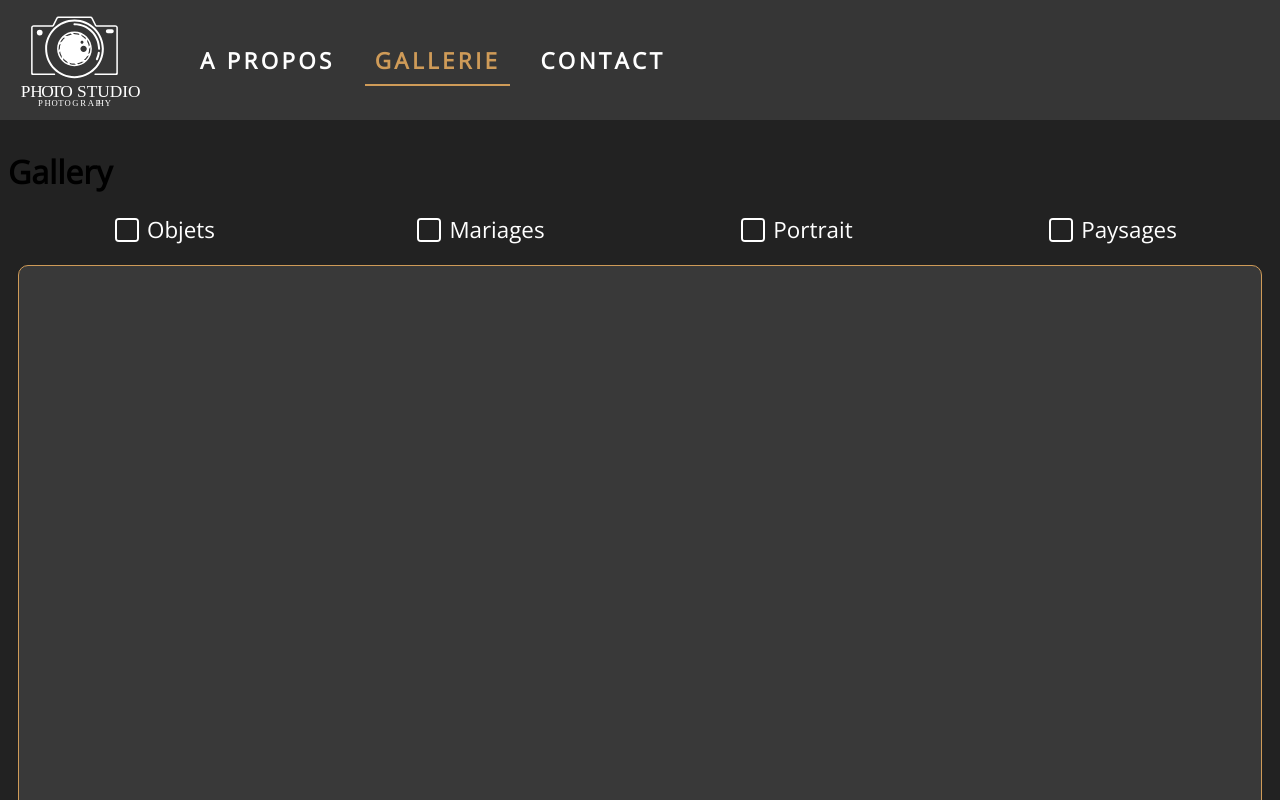
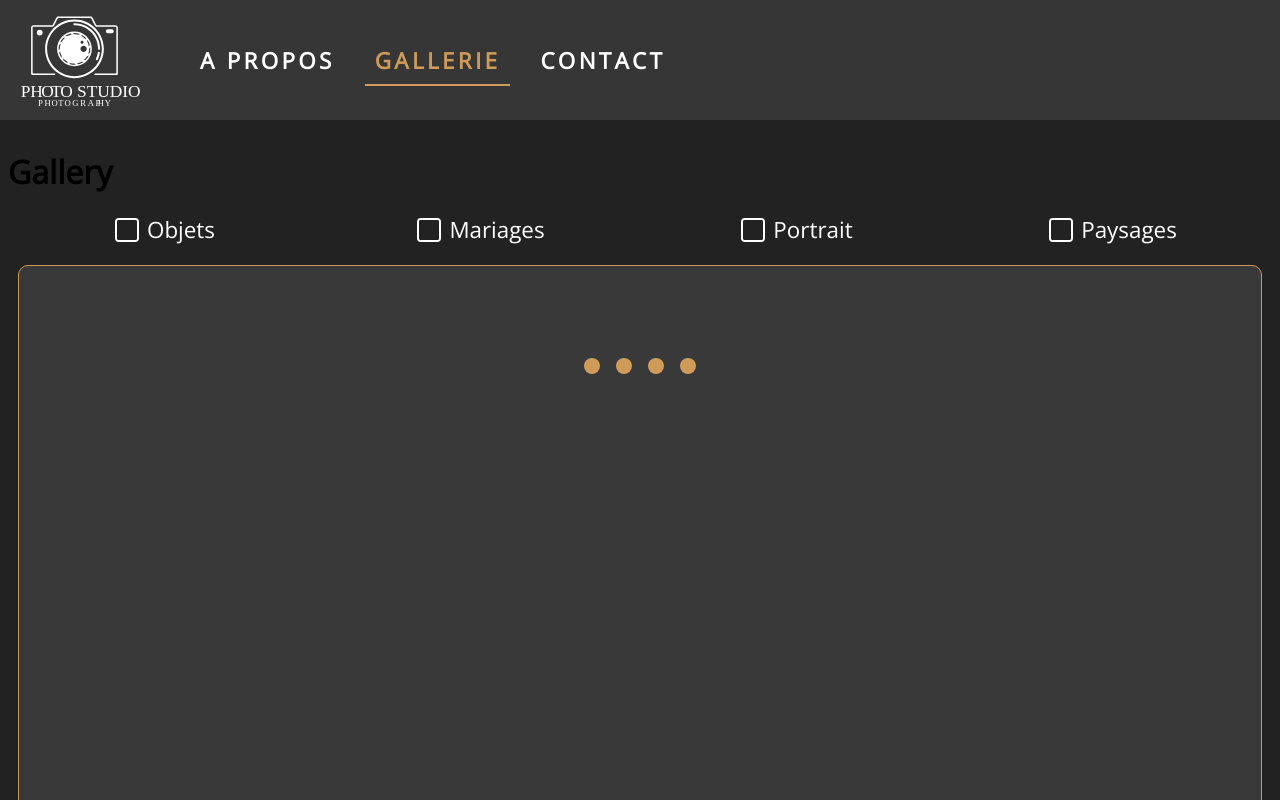
Before and after one commit to Justine-Merlin/Photos-Gallery, a React (Create React App) app in the folder client/: page /gallery in a window 1280 px wide. Shown: the top 800 px of the page. Built offline with nearby package versions, Linux system fonts and the light colour scheme; no server answers.

Commit message:
Ajout du loading dans collection

```diff
--- a/client/src/components/Collection.js
+++ b/client/src/components/Collection.js
@@ -2,12 +2,14 @@ import { useEffect, useState } from 'react';
 import { filteredImages, getImages } from '../api';
 import { useTransition, animated } from 'react-spring';
 import Card from './Card';
+import Loading from './Loading';
 
 const Collection = () => {
 
     const [imageList, setImageList] = useState([]);
     const [filterValue, setFilterValue] = useState('');
     const [nextCursor, setNextCursor] = useState(null);
+    const [isLoading, setIsLoading] = useState(false)
 
     const checkboxsFilter = [
         {id: 0, label: "Objets"},
@@ -17,15 +19,22 @@ const Collection = () => {
 
     useEffect(() => {
         const fetchData = async () => {
-            setImageList([])
+            setImageList([]);
+            setIsLoading(false);
             if(filterValue !== '') {
                 const responseJson = await filteredImages(filterValue);
                 setImageList(responseJson.resources);
                 setNextCursor(responseJson.next_cursor);
+                setTimeout(() => {
+                    setIsLoading(true);
+                }, 200);
             } else {
                 const responseJson = await getImages(nextCursor);
                 setImageList(responseJson.resources);
                 setNextCursor(responseJson.next_cursor);
+                setTimeout(() => {
+                    setIsLoading(true);
+                }, 200);
             }
         };
         fetchData();
@@ -84,13 +93,18 @@ const Collection = () => {
                 </li>
             ))}
             </div>
+
+
             <div className="gallery">
                 <div className='image-grid'>
-                    {transitions((style, image) => (
-                        <animated.div className="img-container" style={{...style}} >
-                                <Card image={image} key={image.asset_id}/>
-                        </animated.div>
-                        ))}
+                    {isLoading ?
+                        transitions((style, image) => (
+                            <animated.div className="img-container" style={{...style}} >
+                                    <Card image={image} key={image.asset_id}/>
+                            </animated.div>
+                    )) :
+                    <Loading />
+                }
                 </div>
                 {nextCursor && <button onClick={handleLoadMoreButtonClick}>Voir plus</button>}
             </div>
--- /dev/null
+++ b/client/src/components/Loading.js
@@ -0,0 +1,17 @@
+import React from 'react';
+
+const Loading = () => {
+    return (
+    //Credit: https://dribbble.com/shots/5092176-Newton-Loader
+        <div class="gooey">
+            <span class="dot"></span>
+            <div class="dots">
+                <span></span>
+                <span></span>
+                <span></span>
+            </div>
+        </div>
+    );
+};
+
+export default Loading;
--- a/client/src/styles/components/_collection.scss
+++ b/client/src/styles/components/_collection.scss
@@ -6,6 +6,7 @@
     margin: 0 10px;
     min-height: 100vh;
     .image-grid {
+        position: relative;
         display: grid;
         gap: 0.5rem;
         grid-template-columns: repeat(auto-fill, minmax(250px, 1fr));
--- /dev/null
+++ b/client/src/styles/components/_loading.scss
@@ -0,0 +1,47 @@
+.gooey {
+    position: absolute;
+    top: 10%;
+    left: 50%;
+    width: 142px;
+    height: 40px;
+    margin: -20px 0 0 -71px;
+
+    .dot {
+        position: absolute;
+        width: 16px;
+        height: 16px;
+        top: 12px;
+        left: 15px;
+        background: rgb(207, 155, 88);
+        border-radius: 50%;
+        transform: translateX(0);
+        animation: dot 2.8s infinite;
+    }
+    .dots {
+        transform: translateX(0);
+        margin-top: 12px;
+        margin-left: 31px;
+        animation: dots 2.8s infinite;
+
+        span {
+            display: block;
+            float: left;
+            width: 16px;
+            height: 16px;
+            margin-left: 16px;
+            background: rgb(207, 155, 88);
+            border-radius: 50%;
+        }
+    }
+}
+
+@keyframes dot {
+    50% {
+        transform: translateX(96px);
+    }
+}
+@keyframes dots {
+    50% {
+        transform: translateX(-31px);
+    }
+}
--- a/client/src/styles/index.scss
+++ b/client/src/styles/index.scss
@@ -7,3 +7,4 @@
 @import './components/filterBar';
 @import './components/fullCard';
 @import './components/card';
+@import './components/loading';
```
Also changed, not shown: 1 other file (tests, documents, lock files or other folders).
